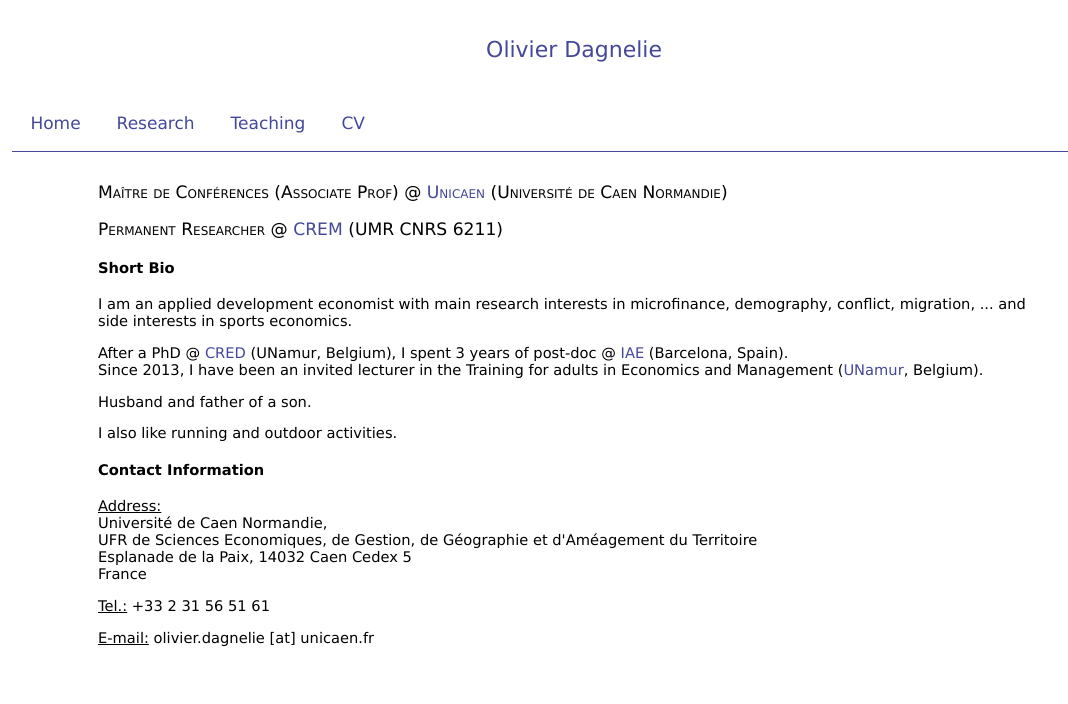
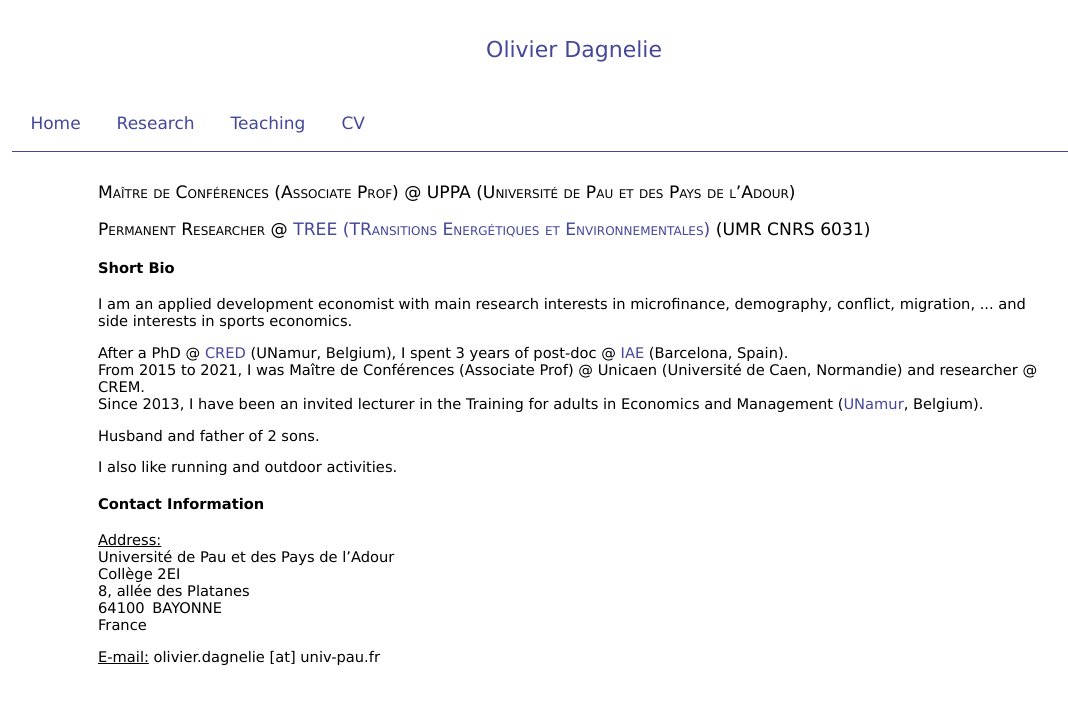
Before and after one commit to odagnelie/odagnelie.github.io, a plain HTML site: page index.html in a window 1280 px wide. Shown: the whole page, without its empty margins (66-1134 px from the left). Drawn offline with Linux system fonts and the light colour scheme.

Commit message:
Add files via upload

```diff
--- a/index.html
+++ b/index.html
@@ -236,16 +236,17 @@ function myFunction1() {
 <td width=12.5%>
 </td>
 <td>
-<h3>Ma&icirc;tre de Conf&eacute;rences (Associate Prof) @ <a href="http://seggat.unicaen.fr" target="_blank">Unicaen</a> (Universit&eacute; de Caen Normandie)</h3>
-<h3>Permanent Researcher @ <a href="https://crem.univ-rennes1.fr" target="_blank"> CREM</a> (UMR CNRS 6211)</h3>
+<h3>Ma&icirc;tre de Conf&eacute;rences (Associate Prof) @ UPPA (Universit&eacute; de Pau et des Pays de l’Adour)</h3>
+<h3>Permanent Researcher @ <a href="https://tree.univ-pau.fr/fr/index.html" target="_blank"> TREE (TRansitions Energ&eacute;tiques et Environnementales)</a> (UMR CNRS 6031)</h3>
 
 <h4>Short Bio</h4>
 <p>I am an applied development economist with main research interests in microfinance, demography, conflict, migration, ... and side interests in sports economics.
 </p>
 <p>After a PhD @ <a href="https://www.unamur.be/en/eco/eeco/cred" target="_blank">CRED</a> (UNamur, Belgium), I spent 3 years of post-doc @ <a href="http://www.iae.csic.es" target="_blank">IAE</a> (Barcelona, Spain). <br>
+From 2015 to 2021, I was Ma&icirc;tre de Conf&eacute;rences (Associate Prof) @ Unicaen (Universit&eacute; de Caen, Normandie) and researcher @ CREM. <br>
 Since 2013, I have been an invited lecturer in the Training for adults in Economics and Management (<a href="https://www.unamur.be/eco/faseg" target="_blank">UNamur</a>, Belgium).
 </p>
-<p>Husband and father of a son.
+<p>Husband and father of 2 sons.
 </p>
 <p>I also like running and outdoor activities.
 </p>
@@ -253,14 +254,13 @@ Since 2013, I have been an invited lecturer in the Training for adults in Econom
 <h4>Contact Information</h4>
 
 <u>Address:</u><br>
-Universit&eacute; de Caen Normandie,<br>
-UFR de Sciences Economiques, de Gestion, de G&eacute;ographie et d'Am&eacute;agement du Territoire <br>
-Esplanade de la Paix, 14032 Caen Cedex 5<br>
+Universit&eacute; de Pau et des Pays de l’Adour<br>
+Coll&egrave;ge 2EI<br>
+8, all&eacute;e des Platanes <br>
+64100  BAYONNE<br>
 France
 <p>
-<u>Tel.:</u> +33 2 31 56 51 61
-<p>
-<u>E-mail:</u> olivier.dagnelie [at] unicaen.fr
+<u>E-mail:</u> olivier.dagnelie [at] univ-pau.fr
 
 </td>
 <td width=12.5%>
```
